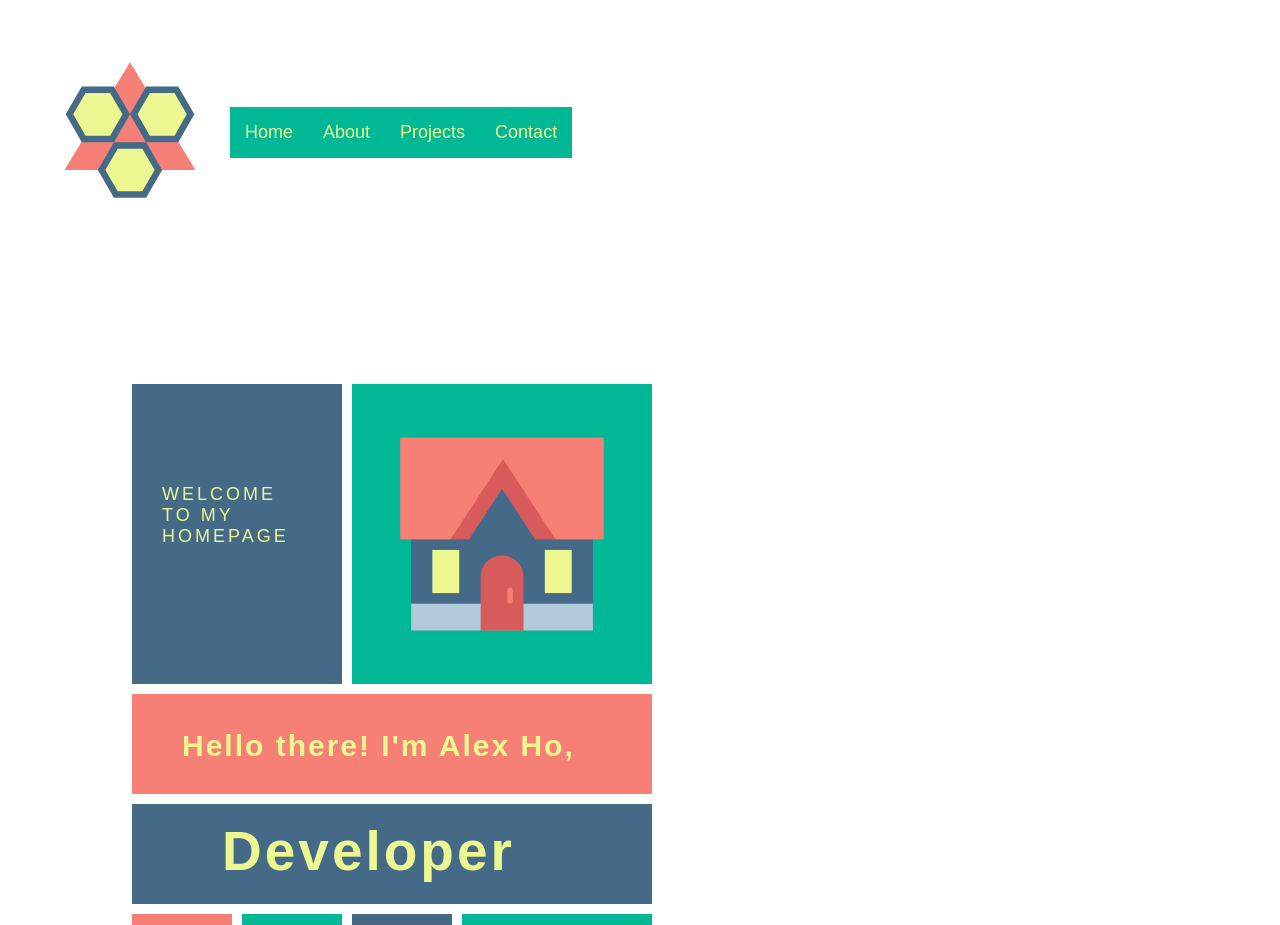
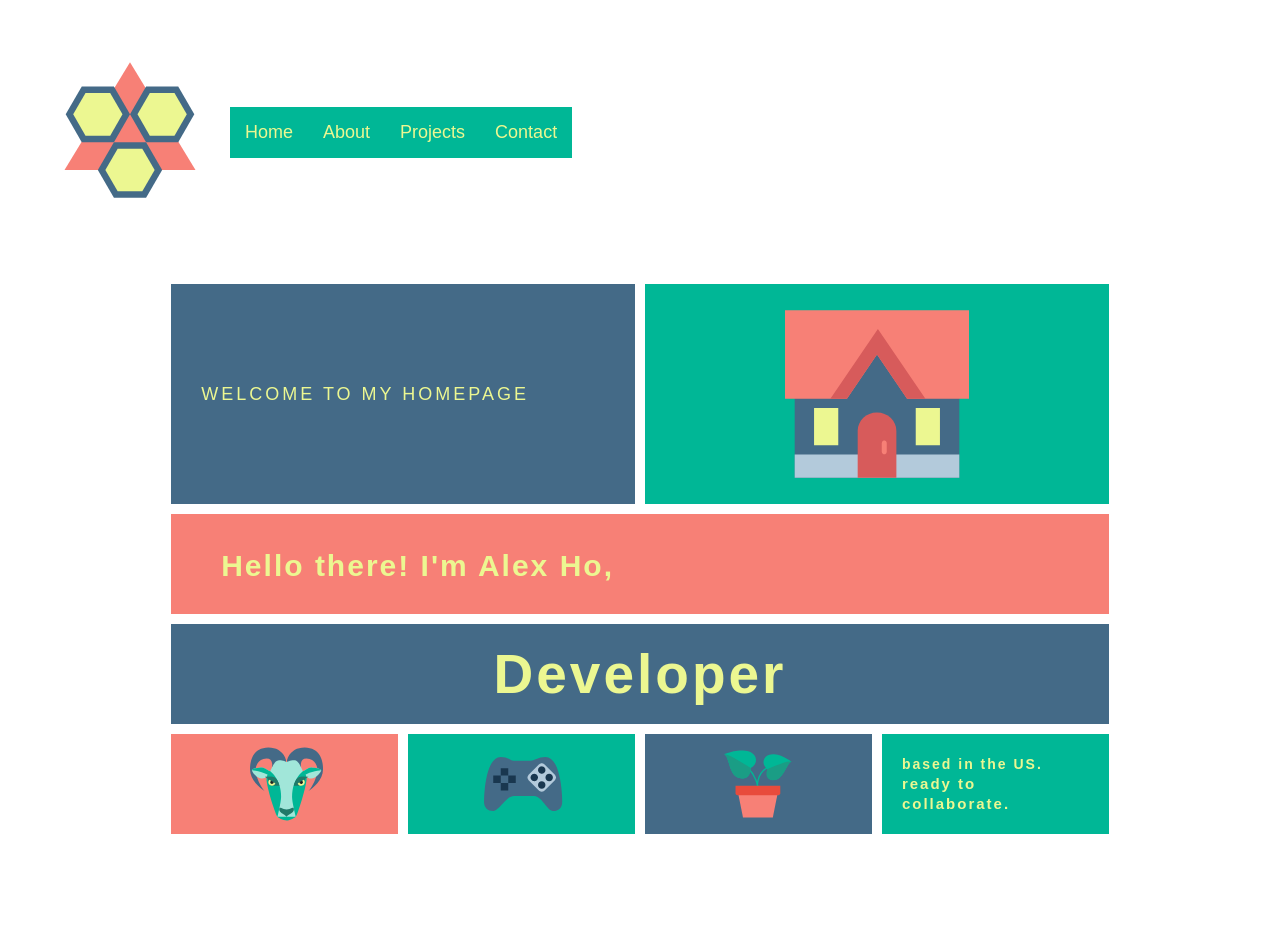
Before and after one commit to gurulantern/gurulantern.github.io, a React (Create React App) app: page / in a window 1280 px wide. Shown: the top 925 px of the page. Built offline with nearby package versions, Linux system fonts and the light colour scheme.

Commit message:
finished home component

```diff
--- a/src/App.js
+++ b/src/App.js
@@ -1,10 +1,11 @@
-import logo from './logo.svg';
 import './App.css';
 import Home from "./components/Home";
+import Nav from "./components/Nav";
 
 function App() {
   return (
     <div className="App">
+      <Nav />
       <Home />
     </div>
   );
--- a/src/components/Home.css
+++ b/src/components/Home.css
@@ -1,29 +1,19 @@
-.emblem {
-    width: 200px;
+/*
+div {
+    border: solid;
+    border-color: red;
 }
-
-.navigation {
-    background-color: #00b796;
+*/
+.container {
     display: flexbox;
-    flex-direction: row;
-}
-
-li.nav__items {
-    color: #ecf791;
-    font-size: 18px;
-    padding-top: 15px;
-    padding-bottom: 15px;
-}
-
-.container {
-    align-items: center;
+    justify-content: center;
 }
 
 .home_content {
-    padding: 120px;
+    padding: 20px 120px 120px 120px;
     display: grid;
     grid-auto-rows: minmax(100px, auto);
-    grid-auto-columns: minmax();
+    grid-auto-columns: minmax(117.5px, 500px);
     gap: 10px;
     grid-template-areas:
         "welcome welcome home home"
@@ -45,8 +35,10 @@ li.nav__items {
 }
 
 .home {
-    max-width: 300px;
     grid-area: home;
+    display: flex;
+    background-color: #00b796;
+    justify-content: center;
 }
 
 .intro {
@@ -62,13 +54,15 @@ li.nav__items {
 
 .specialties {
     grid-area: specialty;
+    display: flex;
+    justify-content: center;
     color: #ecf791;
     background-color: #446a87;
     align-items: center;
-    padding: 15px 15px 15px 90px;
+
 }
 
-span {
+.specialty-text {
     font-size: 55px;
     color: #ecf791;
     letter-spacing: 3px;
@@ -76,22 +70,40 @@ span {
 
 .goat {
     grid-area: "goat";
+    display: flex;
+    background-color: #f78076;
+    justify-content: center;
+    align-items: center;
 }
 
 .controller {
     grid-area: "controller";
+    display: flex;
+    background-color: #00b796;
+    justify-content: center;
+    align-items: center;
 }
 
 .plant {
     grid-area: "plant";
+    display: flex;
+    background-color: #446a87;
+    justify-content: center;
+    align-items: center;
 }
 
 .location {
     grid-area: location;
     color: #ecf791;
     background-color: #00b796;
-    padding: 30px 10px 10px 10px;
-    font-size: 15px;
+    padding: 20px;
+    font-size: 14px;
     letter-spacing: 2px;
     line-height: 20px;
 }
+
+.collab {
+    font-size: 15px;
+    line-height: 20px;
+    color: #ecf791;
+}
--- a/src/components/Home.js
+++ b/src/components/Home.js
@@ -1,7 +1,6 @@
 import React from 'react';
 import './Home.css';
-import emblem from './img/Water emblem.png';
-import house from './img/house.png';
+import home from './img/home.png';
 import goat from './img/goat.png';
 import controller from './img/controller.png';
 import plant from './img/plant.png';
@@ -20,42 +19,36 @@ function Home() {
             strings: ['Storyteller', 'Developer', 'Designer', 'Educator', 'Gamemaker']
         })
     },[]);
+
   return (
-    <div className="home">
-        <div className="home_bg">
-            <div className="header d__flex align__items__center pxy__30">
-                <div className="logo">
-                    <img src={emblem} className="emblem" alt="" />
-                </div>
-                <div className="navigation">
-                    <ul className="navbar d__flex">
-                        <a href="#Home"><li className="nav__items mx__15">Home</li></a>
-                        <a href="#About"><li className="nav__items mx__15">About</li></a>
-                        <a href="#Projects"><li className="nav__items mx__15">Projects</li></a>
-                        <a href="#Contact"><li className="nav__items mx__15">Contact</li></a>
-                    </ul>
-                </div>
-            </div>
+    <div className="home-section">
         <div className="container">
             <div className='home_content'>
                 <h1 className="welcome">
                     WELCOME TO MY HOMEPAGE
                 </h1>
-                    <img src={house} className='home' alt="" />
+                <div className='home'>
+                    <img src={home} className='home-img' alt="" />
+                </div>
                 <h2 className="intro">
                     Hello there! I'm Alex Ho,
                 </h2>
                 <h3 className="specialties">
                     <span className="specialty-text" ref={textRef}></span>
                 </h3>
-                    <img src={goat} className='goat' alt="" />
-                    <img src={controller} className='controller' alt="" />
-                    <img src={plant} className='plant' alt="" />
+                <div className='goat'>
+                    <img src={goat} className='goat-img' alt="" />
+                </div>
+                <div className='controller'>
+                    <img src={controller} className='controller-img' alt="" />
+                </div>
+                <div className='plant'>
+                    <img src={plant} className='plant-img' alt="" />
+                </div>
                 <h2 className="location">
                     based in the US.
-                        ready to collaborate.
+                    <span className='collab'>ready to collaborate.</span>
                 </h2>
-                </div>
             </div>
         </div>
     </div>
--- /dev/null
+++ b/src/components/Nav.css
@@ -0,0 +1,16 @@
+.emblem {
+    width: 200px;
+}
+
+.navigation {
+    background-color: #00b796;
+    display: flexbox;
+    flex-direction: row;
+}
+
+li.nav__items {
+    color: #ecf791;
+    font-size: 18px;
+    padding-top: 15px;
+    padding-bottom: 15px;
+}
--- /dev/null
+++ b/src/components/Nav.js
@@ -0,0 +1,23 @@
+import React from 'react';
+import './Nav.css';
+import emblem from './img/Water emblem.png';
+
+function Nav () {
+    return(
+        <div className="header d__flex align__items__center pxy__30">
+            <div className="logo">
+                <img src={emblem} className="emblem" alt="" />
+            </div>
+            <div className="navigation">
+                    <ul className="navbar d__flex">
+                        <a href="#Home"><li className="nav__items mx__15">Home</li></a>
+                        <a href="#About"><li className="nav__items mx__15">About</li></a>
+                        <a href="#Projects"><li className="nav__items mx__15">Projects</li></a>
+                        <a href="#Contact"><li className="nav__items mx__15">Contact</li></a>
+                    </ul>
+            </div>
+        </div>
+    )
+}
+
+export default Nav;
```
Also changed, not shown: src/components/img/home.png (added), src/components/img/house.png (deleted). Lines whose indentation alone changed are shown as unchanged.
